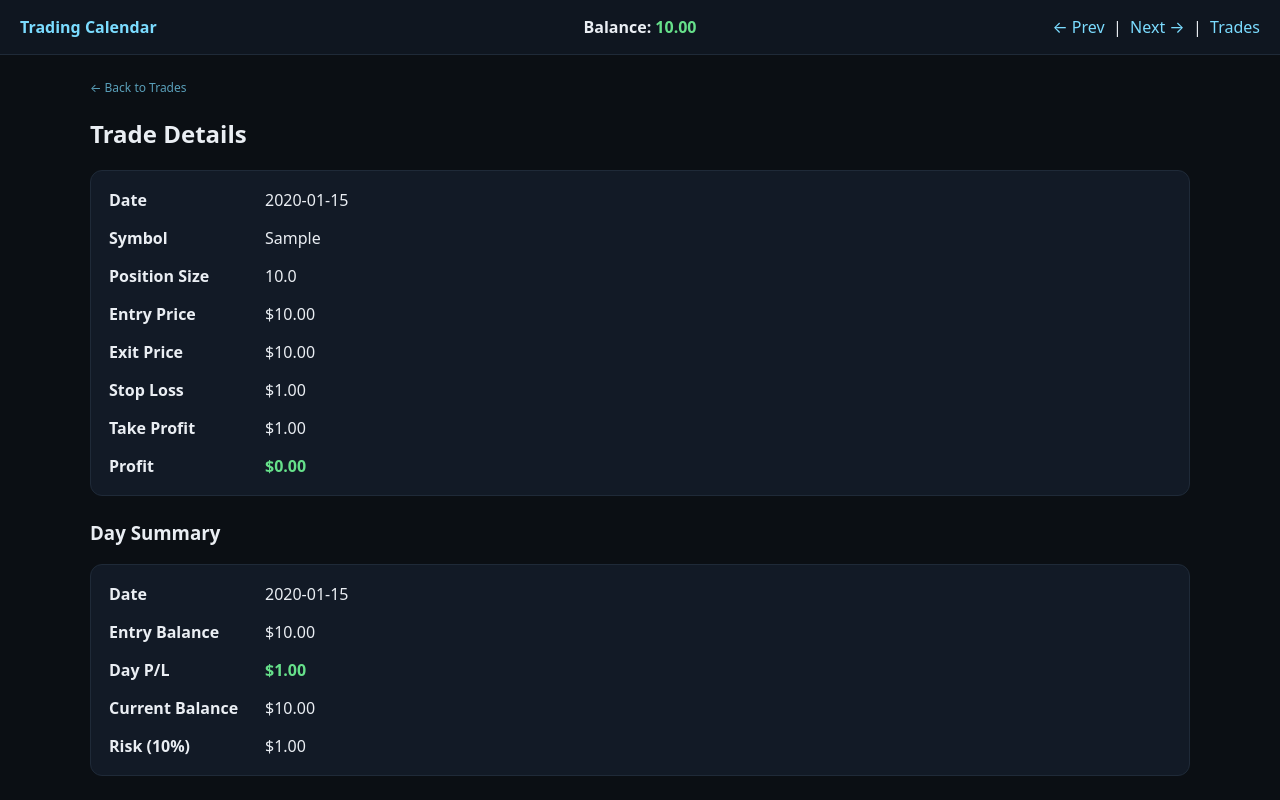
After one commit to yagomichalak/trading-calendar-view, a Flask app: page /trades/1 in a window 1280 px wide. The commit adds this page. Run offline with Flask 3, Linux system fonts and the light colour scheme; tables that the repository leaves empty hold one stand-in row (values such as "Sample post").

```diff
--- a/app.py
+++ b/app.py
@@ -183,6 +183,11 @@ def create_app():
             flash(f"DB error: {e}", "error")
         finally:
             conn.close()
+
+        # If request came from trades page, redirect back there
+        if request.referrer and '/trades' in request.referrer:
+            return redirect(url_for('trades_view'))
+        # Otherwise redirect to calendar view (legacy behavior)
         return redirect(url_for("calendar_view", year=trade_date[:4], month=int(trade_date[5:7])))
 
     @app.route("/trades", methods=["GET"])
--- /dev/null
+++ b/templates/trade_detail.html
@@ -0,0 +1,78 @@
+{% extends 'base.html' %}
+
+{% block content %}
+  <div style="margin-bottom:16px;">
+    <a href="{{ url_for('trades_view') }}" class="subtle">&larr; Back to Trades</a>
+  </div>
+
+  <h2>Trade Details</h2>
+
+  {% if trade %}
+    <div class="card" style="margin-bottom:24px;">
+      <table style="width:100%; border-collapse: collapse;">
+        <tr>
+          <th style="text-align:left; padding:8px; width:140px;">Date</th>
+          <td style="padding:8px">{{ trade.trade_date }}</td>
+        </tr>
+        <tr>
+          <th style="text-align:left; padding:8px">Symbol</th>
+          <td style="padding:8px">{{ trade.symbol }}</td>
+        </tr>
+        <tr>
+          <th style="text-align:left; padding:8px">Position Size</th>
+          <td style="padding:8px">{{ trade.position_size }}</td>
+        </tr>
+        <tr>
+          <th style="text-align:left; padding:8px">Entry Price</th>
+          <td style="padding:8px">{{ '$%.2f'|format(trade.entry_price) }}</td>
+        </tr>
+        <tr>
+          <th style="text-align:left; padding:8px">Exit Price</th>
+          <td style="padding:8px">{{ '$%.2f'|format(trade.exit_price) }}</td>
+        </tr>
+        <tr>
+          <th style="text-align:left; padding:8px">Stop Loss</th>
+          <td style="padding:8px">{{ '$%.2f'|format(trade.stop_loss) if trade.stop_loss else '—' }}</td>
+        </tr>
+        <tr>
+          <th style="text-align:left; padding:8px">Take Profit</th>
+          <td style="padding:8px">{{ '$%.2f'|format(trade.take_profit) if trade.take_profit else '—' }}</td>
+        </tr>
+        <tr>
+          <th style="text-align:left; padding:8px">Profit</th>
+          <td style="padding:8px" class="pl {% if trade.profit >= 0 %}positive{% else %}negative{% endif %}">{{ '$%.2f'|format(trade.profit) }}</td>
+        </tr>
+      </table>
+    </div>
+
+    {% if day %}
+      <h3>Day Summary</h3>
+      <div class="card">
+        <table style="width:100%; border-collapse: collapse;">
+          <tr>
+            <th style="text-align:left; padding:8px; width:140px;">Date</th>
+            <td style="padding:8px">{{ day.date }}</td>
+          </tr>
+          <tr>
+            <th style="text-align:left; padding:8px">Entry Balance</th>
+            <td style="padding:8px">{{ '$%.2f'|format(day.entry_balance) }}</td>
+          </tr>
+          <tr>
+            <th style="text-align:left; padding:8px">Day P/L</th>
+            <td style="padding:8px" class="pl {% if day.day_pl >= 0 %}positive{% else %}negative{% endif %}">{{ '$%.2f'|format(day.day_pl) }}</td>
+          </tr>
+          <tr>
+            <th style="text-align:left; padding:8px">Current Balance</th>
+            <td style="padding:8px">{{ '$%.2f'|format(day.current_balance) }}</td>
+          </tr>
+          <tr>
+            <th style="text-align:left; padding:8px">Risk (10%)</th>
+            <td style="padding:8px">{{ '$%.2f'|format(day.risk10) if day.risk10 else '—' }}</td>
+          </tr>
+        </table>
+      </div>
+    {% endif %}
+  {% else %}
+    <p class="subtle">Trade not found.</p>
+  {% endif %}
+{% endblock %}
```
Also changed, not shown: templates/trades.html (+40 -0 lines).
